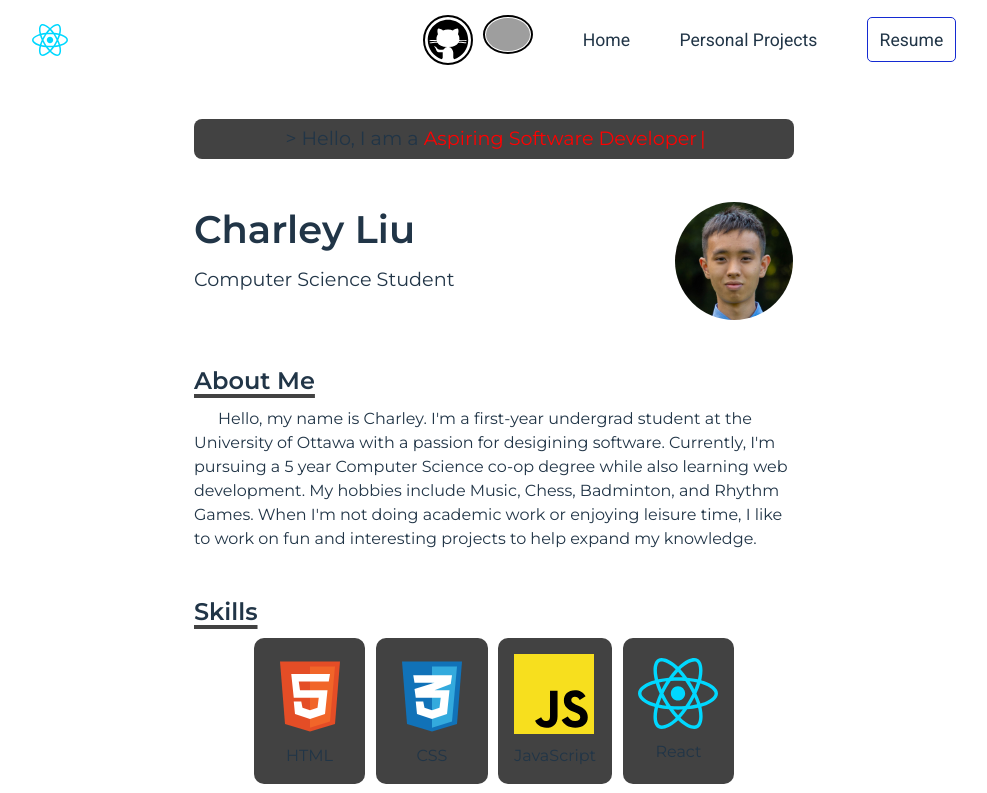
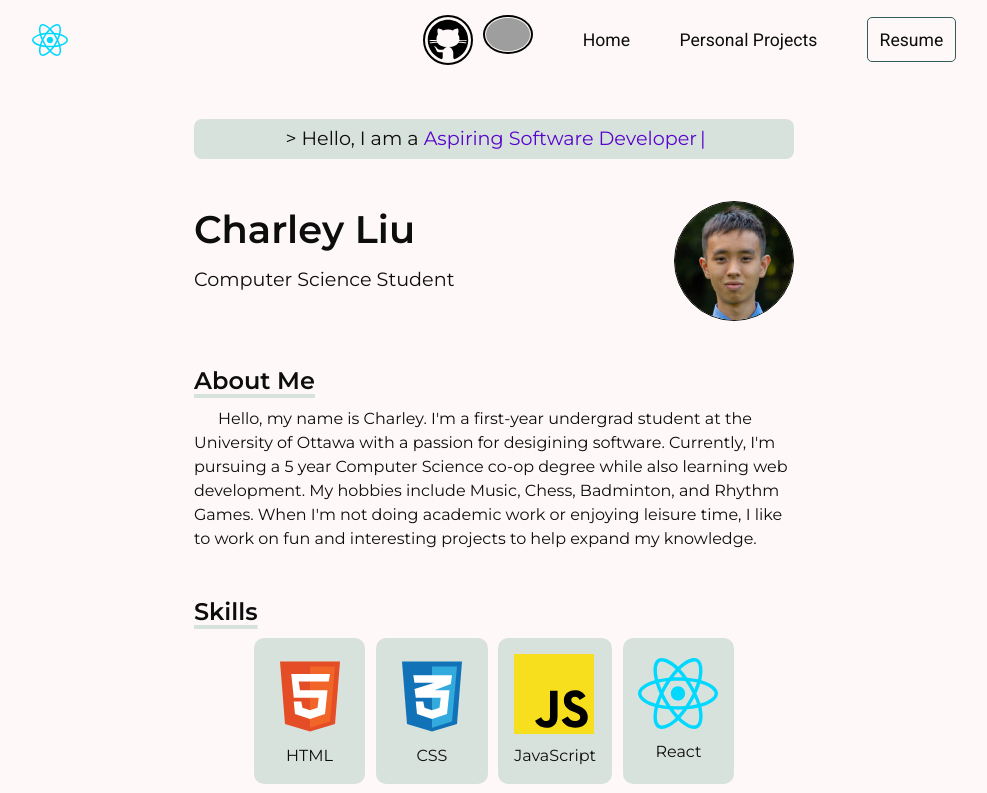
Before and after one commit to Columbium41/Personal-Website, a React (Vite) app: page / in a window 1280 px wide. Shown: the top 793 px of the page, without its empty margins (146-1133 px from the left). Built offline with nearby package versions, Linux system fonts and the light colour scheme; grey boxes are pictures that could not be loaded.

Commit message:
Added color themes for dark and light

```diff
--- a/src/css/App.css
+++ b/src/css/App.css
@@ -6,7 +6,7 @@
     --underline-offset: 0.3ch;
 
     text-decoration: underline;
-    text-decoration-color: #424242;
+    text-decoration-color: var(--bg-secondary);
     text-decoration-thickness: 0.25ch;
     text-underline-offset: var(--underline-offset);
     margin-bottom: calc(var(--underline-offset) + 0.2ch);
@@ -34,7 +34,7 @@
     transition: color 0.4s;
 }
 .text-link:hover {
-    color: var(--navbar-link-hover);
+    color: var(--fg-varient);
 }
 .navbar-icon {
     border: 2px solid #dedede;
@@ -45,7 +45,7 @@
     transition: border-color 0.8s;
 }
 .navbar-icon:hover {
-    border-color: var(--navbar-link-hover);
+    border-color: var(--fg-varient);
 }
 
 .navbar-links {
@@ -61,7 +61,7 @@
     gap: 1ch;
 }
 .resume {
-    border: 1px solid var(--navbar-link-hover);
+    border: 1px solid var(--fg-varient);
     padding: 1.2ch;
     border-radius: 5px;
 }
@@ -80,7 +80,7 @@
 .typewriter-container {
     text-align: center;
     padding: 0.5ch 0;
-    background: #424242;
+    background: var(--bg-secondary);
     border-radius: 8px;
 }
 .typewriter-container span {
@@ -88,7 +88,7 @@
     font-size: 1.2rem;
 }
 .typewriter {
-    color: red;
+    color: var(--fg-secondary);
 }
 
 .profile {
@@ -103,7 +103,7 @@
 .headshot {
     width: 120px;
     border-radius: 50%;
-    border: 1px solid white;
+    border: 1px solid var(--fg-primary);
 }
 
 
@@ -125,8 +125,9 @@
     text-align: center;
     padding: 1.5ch;
     gap: 1ch;
-    background: #424242;
+    background: var(--bg-secondary);
     border-radius: 10px;
+    cursor: default;
 
     transition: transform 0.25s;
     transition-timing-function: ease-out;
--- a/src/css/index.css
+++ b/src/css/index.css
@@ -2,13 +2,23 @@
 @import url('https://fonts.googleapis.com/css2?family=Roboto&display=swap');
 
 :root {
+  --dark-theme-bg-primary: #212121;
+  --dark-theme-bg-secondary: #424242;
+  --dark-theme-fg-primary: rgba(255, 255, 255, 0.87);
+  --dark-theme-fg-secondary: #ddc2ff;
+  --dark-theme-fg-varient: #03dac6;
+  --dark-theme-error: #cf6679;
+
+  --light-theme-bg-primary: #fef9f8;
+  --light-theme-bg-secondary: #d8e2dc;
+  --light-theme-fg-primary: #0d0d0d;
+  --light-theme-fg-secondary: #5805cc;
+  --light-theme-fg-varient: #355a5a;
+  --light-theme-error: #b00020;
+
   font-family: 'Montserrat', Inter, system-ui, Avenir, Helvetica, Arial, sans-serif;
   line-height: 1.5;
   font-weight: 400;
-
-  color-scheme: light dark;
-  color: rgba(255, 255, 255, 0.87);
-  background-color: #242424;
 
   font-synthesis: none;
   text-rendering: optimizeLegibility;
@@ -16,7 +26,16 @@
   -moz-osx-font-smoothing: grayscale;
   -webkit-text-size-adjust: 100%;
 
-  --navbar-link-hover: #38e5da;
+  --bg-primary: var(--dark-theme-bg-primary);
+  --bg-secondary: var(--dark-theme-bg-secondary);
+  --fg-primary: var(--dark-theme-fg-primary);
+  --fg-secondary: var(--dark-theme-fg-secondary);
+  --fg-varient: var(--dark-theme-fg-varient);
+  --error: var(--dark-theme-error);
+
+  color-scheme: light dark;
+  color: var(--fg-primary);
+  background-color: var(--bg-primary);
 }
 
 *,
@@ -38,10 +57,13 @@
 
 @media (prefers-color-scheme: light) {
   :root {
-    color: #213547;
-    background-color: #ffffff;
-
-    --navbar-link-hover: #142ad2;
+    color-scheme: light;
+    --bg-primary: var(--light-theme-bg-primary);
+    --bg-secondary: var(--light-theme-bg-secondary);
+    --fg-primary: var(--light-theme-fg-primary);
+    --fg-secondary: var(--light-theme-fg-secondary);
+    --fg-varient: var(--light-theme-fg-varient);
+    --error: var(--light-theme-error);
   }
   .navbar-icon {
     border-color: black;
```
